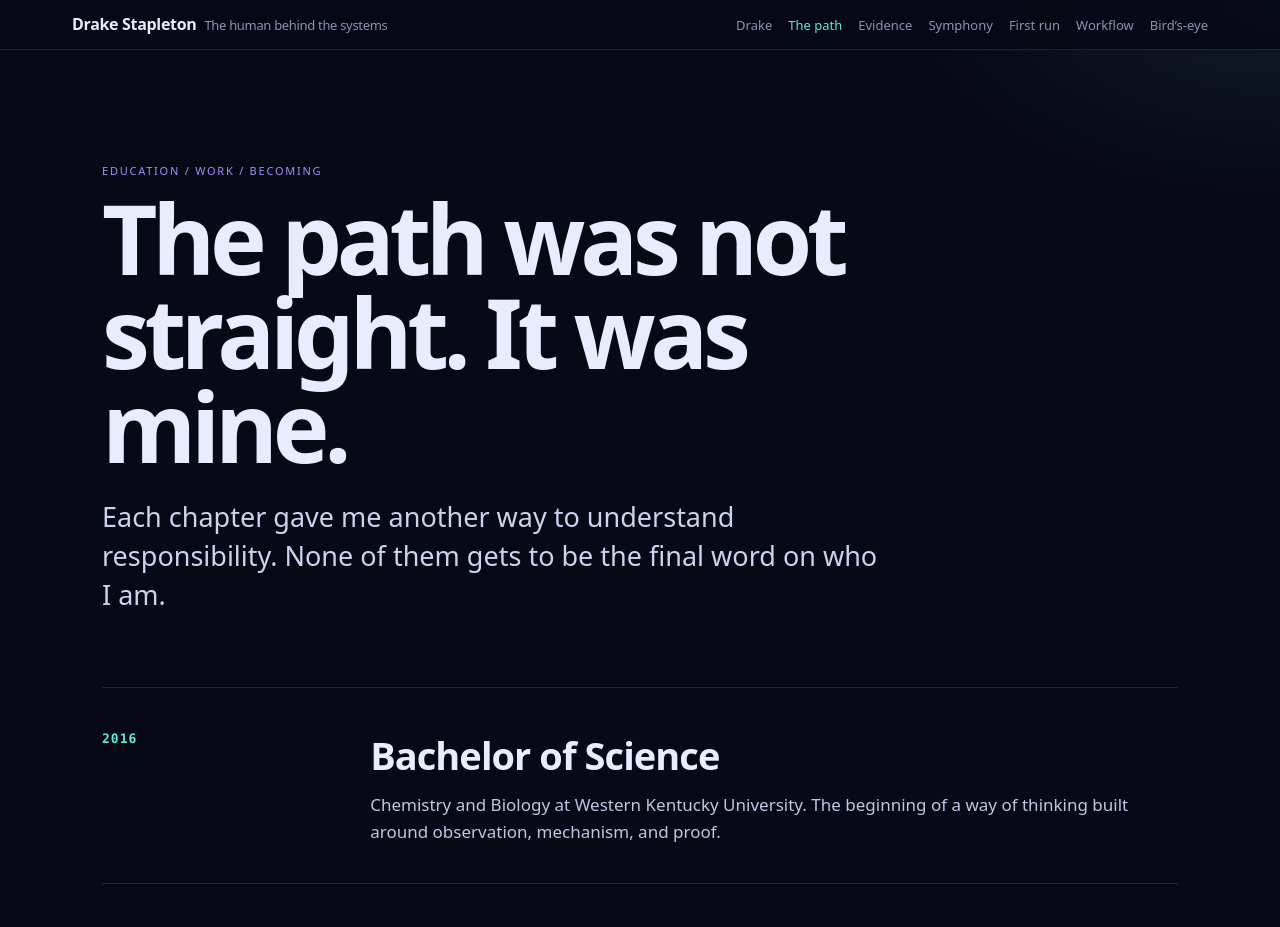
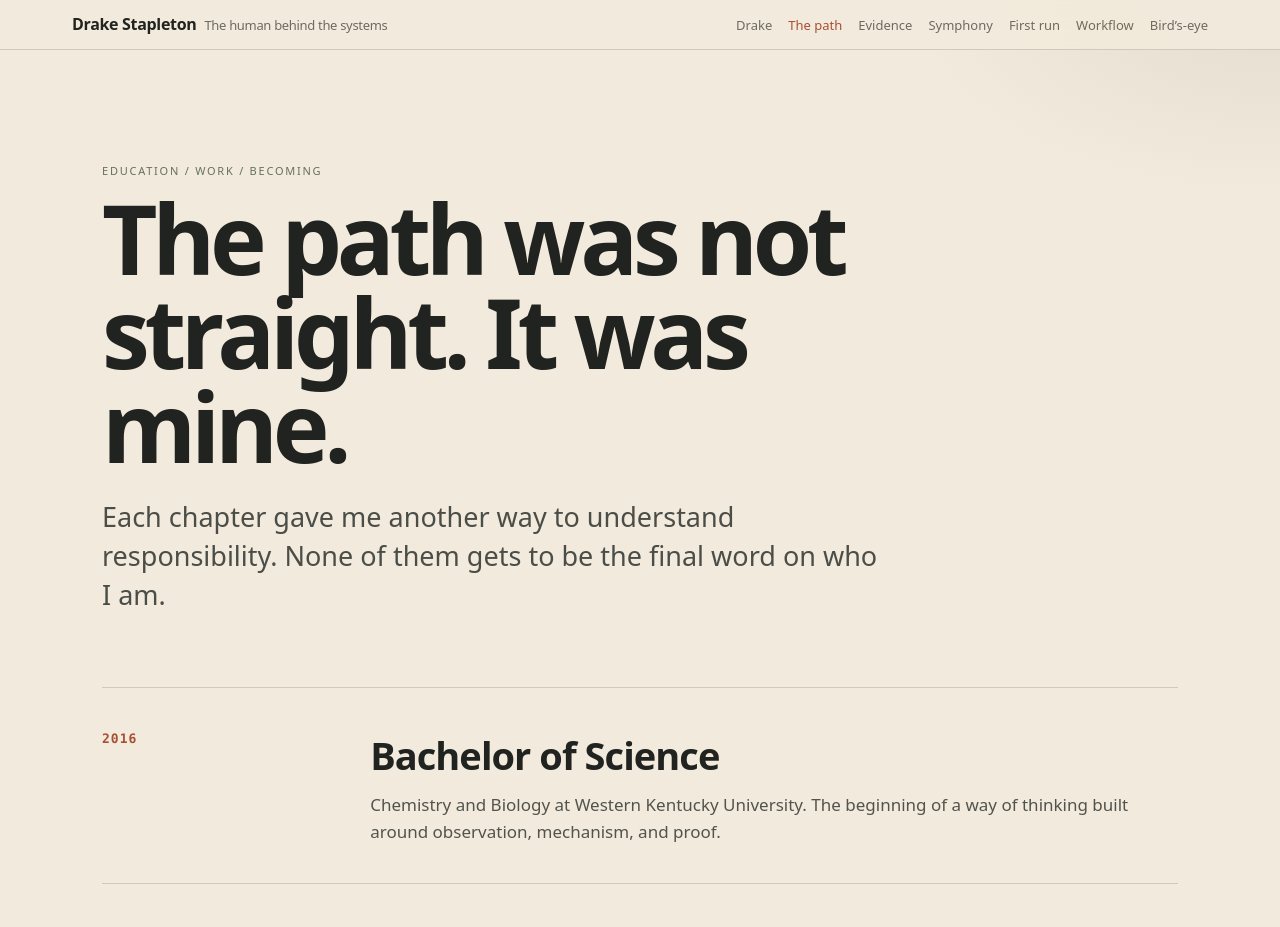
Before and after one commit to dhgmonkey/drakestapleton.com, a React (Vite) app: page /path in a window 1280 px wide. Shown: the top 927 px of the page. Built offline with nearby package versions, Linux system fonts and the light colour scheme.

Commit message:
Give the human portrait a warmer editorial palette

```diff
--- a/src/styles/global.css
+++ b/src/styles/global.css
@@ -1,15 +1,15 @@
 :root {
-  --bg: #070916;
-  --bg2: #0c1024;
-  --ink: #e8ecff;
-  --muted: #8b93b8;
-  --line: rgba(140, 160, 255, 0.16);
-  --cyan: #5eead4;
-  --violet: #a78bfa;
-  --amber: #fbbf24;
-  --rose: #fb7185;
-  --live: #34d399;
-  --card: rgba(16, 20, 42, 0.94);
+  --bg: #f2eadc;
+  --bg2: #e9decd;
+  --ink: #20231f;
+  --muted: #6f6a60;
+  --line: rgba(63, 54, 43, 0.18);
+  --cyan: #a84f34;
+  --violet: #66715d;
+  --amber: #a7762f;
+  --rose: #99594c;
+  --live: #657b61;
+  --card: rgba(247, 241, 231, 0.88);
   --max: 1040px;
   --wide: 1180px;
 }
@@ -19,8 +19,8 @@ html, body, #root { min-height: 100%; }
 html, body {
   margin: 0;
   background:
-    radial-gradient(1100px 560px at 8% -12%, rgba(167, 139, 250, 0.18), transparent 52%),
-    radial-gradient(800px 420px at 100% 0%, rgba(94, 234, 212, 0.08), transparent 46%),
+    radial-gradient(1100px 560px at 8% -12%, rgba(168, 79, 52, 0.11), transparent 52%),
+    radial-gradient(800px 420px at 100% 0%, rgba(102, 113, 93, 0.1), transparent 46%),
     var(--bg);
   color: var(--ink);
   font: 16px/1.55 ui-sans-serif, system-ui, -apple-system, Segoe UI, sans-serif;
@@ -35,7 +35,7 @@ code { font-family: ui-monospace, SFMono-Regular, Menlo, Consolas, monospace; fo
 .site-nav {
   position: sticky; top: 0; z-index: 40;
   backdrop-filter: blur(16px);
-  background: rgba(7, 9, 22, 0.86);
+  background: rgba(242, 234, 220, 0.9);
   border-bottom: 1px solid var(--line);
 }
 .site-nav-inner {
@@ -58,13 +58,13 @@ code { font-family: ui-monospace, SFMono-Regular, Menlo, Consolas, monospace; fo
 .kicker { letter-spacing: 0.16em; text-transform: uppercase; font-size: 11px; color: var(--violet); margin: 0 0 8px; }
 h1 { font-size: 36px; letter-spacing: -0.03em; margin: 6px 0 8px; font-weight: 670; }
 h1 em { font-style: normal; color: var(--cyan); }
-.lede { font-size: 18px; color: #c9d0ee; margin: 0 0 14px; max-width: 760px; }
+.lede { font-size: 18px; color: #4f514c; margin: 0 0 14px; max-width: 760px; }
 .law { border-left: 3px solid var(--cyan); padding: 2px 0 2px 14px; margin: 0 0 18px; font-size: 15px; }
 h2.sec { font-size: 12px; letter-spacing: 0.14em; text-transform: uppercase; color: var(--violet); margin: 40px 0 12px; }
 
 .chips { display: flex; flex-wrap: wrap; gap: 8px; }
 .chip { border: 1px solid var(--line); background: var(--bg2); border-radius: 999px; padding: 5px 11px; font-size: 12px; color: var(--muted); }
-.chip.live { color: var(--cyan); border-color: rgba(94, 234, 212, 0.35); }
+.chip.live { color: var(--cyan); border-color: rgba(168, 79, 52, 0.38); }
 
 .metrics { display: grid; grid-template-columns: repeat(4, 1fr); gap: 10px; margin: 26px 0 8px; }
 .metric { background: var(--card); border: 1px solid var(--line); border-radius: 14px; padding: 14px; }
@@ -79,14 +79,14 @@ h2.sec { font-size: 12px; letter-spacing: 0.14em; text-transform: uppercase; col
   background: var(--card); border: 1px solid var(--line); border-radius: 16px;
   padding: 18px 18px 14px;
 }
-.arch .box { padding: 10px; min-height: 92px; border-radius: 12px; background: #10152c; }
+.arch .box { padding: 10px; min-height: 92px; border-radius: 12px; background: #e5d8c5; }
 .arch .box strong { display: block; font-size: 13px; margin-bottom: 4px; }
 .arch .box span { display: block; color: var(--muted); font-size: 12px; line-height: 1.4; }
 .card h3, .case h3 { margin: 0 0 6px; font-size: 17px; }
 .meta { color: var(--muted); font-size: 12px; margin: 0 0 8px; }
-.case p, .card p { margin: 0 0 8px; color: #d5dbf5; font-size: 14.5px; }
+.case p, .card p { margin: 0 0 8px; color: #454740; font-size: 14.5px; }
 .case { margin: 0 0 12px; }
-ul.tight { margin: 0; padding-left: 18px; color: #c9d0ee; font-size: 14px; }
+ul.tight { margin: 0; padding-left: 18px; color: #4f514c; font-size: 14px; }
 ul.tight li { margin: 0 0 4px; }
 
 table { width: 100%; border-collapse: collapse; font-size: 13px; }
@@ -102,8 +102,8 @@ blockquote.invoke {
   border: 1px solid var(--line);
   border-left: 3px solid var(--violet);
   border-radius: 0 14px 14px 0;
-  background: rgba(16, 20, 42, 0.8);
-  color: #d5dbf5;
+  background: rgba(247, 241, 231, 0.8);
+  color: #454740;
   font-size: 15px;
 }
 blockquote.invoke cite { display: block; margin-top: 10px; color: var(--muted); font-style: normal; font-size: 12px; }
@@ -113,7 +113,7 @@ blockquote.invoke cite { display: block; margin-top: 10px; color: var(--muted);
   min-height: 78vh;
   border: 1px solid var(--line);
   border-radius: 16px;
-  background: #070916;
+  background: #f2eadc;
 }
 
 .roster { display: grid; gap: 10px; }
@@ -121,12 +121,12 @@ blockquote.invoke cite { display: block; margin-top: 10px; color: var(--muted);
 .kind { font-size: 11px; letter-spacing: 0.08em; text-transform: uppercase; color: var(--cyan); }
 
 .citebox {
-  background: #10152c;
-  border: 1px dashed rgba(94, 234, 212, 0.35);
+  background: #e5d8c5;
+  border: 1px dashed rgba(168, 79, 52, 0.38);
   border-radius: 14px;
   padding: 14px 16px;
   font-size: 13px;
-  color: #c9d0ee;
+  color: #4f514c;
 }
 
 .chart { width: 100%; height: 220px; display: block; }
@@ -137,23 +137,25 @@ blockquote.invoke cite { display: block; margin-top: 10px; color: var(--muted);
 .portrait-hero { min-height: 70vh; display: flex; flex-direction: column; justify-content: center; padding: 68px 0 82px; }
 .portrait-hero h1, .path-header h1 { max-width: 880px; font-size: clamp(48px, 8vw, 96px); line-height: 0.98; letter-spacing: -0.055em; }
 .portrait-hero h1 em { color: var(--cyan); }
-.portrait-deck { max-width: 780px; margin: 24px 0 0; color: #cbd3ef; font-size: clamp(19px, 2.2vw, 27px); line-height: 1.45; }
+.portrait-deck { max-width: 780px; margin: 24px 0 0; color: #4b4e48; font-size: clamp(19px, 2.2vw, 27px); line-height: 1.45; }
 .portrait-actions { display: flex; flex-wrap: wrap; gap: 10px; margin-top: 30px; }
-.portrait-link { display: inline-flex; align-items: center; min-height: 44px; padding: 10px 16px; border: 1px solid rgba(94, 234, 212, 0.5); border-radius: 999px; color: #07100f; background: var(--cyan); font-size: 13px; font-weight: 700; }
-.portrait-link:hover { color: #07100f; text-decoration: none; transform: translateY(-1px); }
+.portrait-link { display: inline-flex; align-items: center; min-height: 44px; padding: 10px 16px; border: 1px solid rgba(168, 79, 52, 0.5); border-radius: 999px; color: #fff8ee; background: var(--cyan); font-size: 13px; font-weight: 700; }
+.portrait-link:hover { color: #fff8ee; text-decoration: none; transform: translateY(-1px); }
 .portrait-link.quiet { color: var(--cyan); background: transparent; }
 .portrait-link.quiet:hover { color: var(--cyan); }
 .portrait-inline-link { display: inline-block; margin-top: 12px; color: var(--cyan); font-size: 14px; font-weight: 700; }
 .portrait-index { margin: 0 0 14px; color: var(--violet); font-size: 11px; font-weight: 700; letter-spacing: 0.16em; text-transform: uppercase; }
 .portrait-statement { display: grid; grid-template-columns: minmax(160px, 0.32fr) minmax(0, 1fr); gap: 46px; padding: 74px 0; border-top: 1px solid var(--line); }
 .portrait-statement h2, .portrait-card h2, .portrait-closing h2, .path-resistance h2 { margin: 0 0 20px; font-size: clamp(30px, 4.8vw, 57px); line-height: 1.05; letter-spacing: -0.04em; }
-.portrait-statement > div > p, .portrait-card > p, .portrait-closing > p, .path-resistance p { max-width: 760px; color: #cbd3ef; font-size: 18px; line-height: 1.65; }
+.portrait-statement > div > p, .portrait-card > p, .portrait-closing > p, .path-resistance p { max-width: 760px; color: #484a44; font-size: 18px; line-height: 1.65; }
 .portrait-grid { display: grid; grid-template-columns: 1fr 1fr; gap: 16px; padding: 16px 0 78px; }
-.portrait-card { min-height: 460px; padding: 38px; border: 1px solid var(--line); border-radius: 24px; background: linear-gradient(145deg, rgba(16, 21, 44, 0.98), rgba(10, 13, 29, 0.98)); }
-.portrait-card.resistance { border-color: rgba(94, 234, 212, 0.28); }
+.portrait-card { min-height: 460px; padding: 38px; border: 1px solid var(--line); border-radius: 24px; background: linear-gradient(145deg, rgba(249, 244, 235, 0.96), rgba(229, 216, 197, 0.84)); }
+.portrait-card.resistance { border-color: rgba(168, 79, 52, 0.3); }
 .portrait-card blockquote { margin: 34px 0; padding: 0 0 0 20px; border-left: 3px solid var(--cyan); color: var(--ink); font: 600 clamp(22px, 3vw, 34px)/1.3 ui-serif, Georgia, serif; }
-.portrait-statement.father { position: relative; margin: 0 -28px; padding: 82px 28px; border-radius: 28px; background: radial-gradient(650px 400px at 12% 20%, rgba(167, 139, 250, 0.16), transparent 70%), #0b0e1f; }
-.portrait-closing { margin: 18px 0 0; padding: 84px 8%; border: 1px solid rgba(94, 234, 212, 0.25); border-radius: 28px; background: linear-gradient(135deg, rgba(94, 234, 212, 0.08), rgba(167, 139, 250, 0.1)); text-align: center; }
+.portrait-statement.father { position: relative; margin: 0 -28px; padding: 82px 28px; border-radius: 28px; background: radial-gradient(650px 400px at 12% 20%, rgba(181, 133, 73, 0.2), transparent 70%), #293029; }
+.portrait-statement.father h2, .portrait-statement.father > div > p { color: #f4ecdf; }
+.portrait-statement.father .portrait-index { color: #d5b37b; }
+.portrait-closing { margin: 18px 0 0; padding: 84px 8%; border: 1px solid rgba(168, 79, 52, 0.25); border-radius: 28px; background: linear-gradient(135deg, rgba(168, 79, 52, 0.09), rgba(102, 113, 93, 0.11)); text-align: center; }
 .portrait-closing > p { margin-left: auto; margin-right: auto; }
 .portrait-closing .portrait-link { margin-top: 14px; }
 .portrait-closing.compact { margin-top: 84px; }
@@ -166,13 +168,13 @@ blockquote.invoke cite { display: block; margin-top: 10px; color: var(--muted);
 .path-chapter { display: grid; grid-template-columns: minmax(150px, 0.28fr) minmax(0, 1fr); gap: 42px; padding: 38px 0; border-bottom: 1px solid var(--line); }
 .path-years { margin: 4px 0 0; color: var(--cyan); font: 650 13px/1.4 ui-monospace, SFMono-Regular, Menlo, monospace; text-transform: uppercase; letter-spacing: 0.08em; }
 .path-chapter h2 { margin: 0 0 8px; font-size: clamp(24px, 3vw, 38px); letter-spacing: -0.025em; }
-.path-chapter div p { max-width: 760px; margin: 0; color: #bfc7e4; font-size: 17px; }
-.path-resistance { margin-top: 84px; padding: 58px; border-left: 3px solid var(--cyan); background: rgba(16, 20, 42, 0.78); }
+.path-chapter div p { max-width: 760px; margin: 0; color: #52534d; font-size: 17px; }
+.path-resistance { margin-top: 84px; padding: 58px; border-left: 3px solid var(--cyan); background: rgba(229, 216, 197, 0.72); }
 .path-resistance-grid { display: grid; grid-template-columns: 1fr 1fr; gap: 32px; }
 
-.audit-status { display: grid; grid-template-columns: 0.9fr 1.1fr; gap: 44px; padding: 42px; border: 1px solid rgba(251, 191, 36, 0.3); border-radius: 24px; background: rgba(251, 191, 36, 0.055); }
+.audit-status { display: grid; grid-template-columns: 0.9fr 1.1fr; gap: 44px; padding: 42px; border: 1px solid rgba(167, 118, 47, 0.35); border-radius: 24px; background: rgba(167, 118, 47, 0.07); }
 .audit-status h2 { margin: 0; font-size: clamp(28px, 4vw, 50px); line-height: 1.05; letter-spacing: -0.04em; }
-.audit-status > p { margin: 0; color: #cbd3ef; font-size: 18px; line-height: 1.65; }
+.audit-status > p { margin: 0; color: #484a44; font-size: 18px; line-height: 1.65; }
 .audit-metrics { display: grid; grid-template-columns: repeat(4, 1fr); gap: 12px; margin: 18px 0 88px; }
 .audit-metric { min-height: 150px; padding: 24px; border: 1px solid var(--line); border-radius: 18px; background: var(--card); }
 .audit-metric strong { display: block; margin-bottom: 14px; color: var(--cyan); font-size: 43px; line-height: 1; letter-spacing: -0.05em; }
@@ -182,15 +184,15 @@ blockquote.invoke cite { display: block; margin-top: 10px; color: var(--muted);
 .evidence-class-grid { display: grid; grid-template-columns: 1fr 1fr; gap: 14px; }
 .evidence-class { padding: 28px; border: 1px solid var(--line); border-radius: 20px; background: var(--card); }
 .evidence-class h3, .finding h3 { margin: 6px 0 10px; font-size: 21px; }
-.evidence-class p, .finding p { margin: 0; color: #bfc7e4; }
+.evidence-class p, .finding p { margin: 0; color: #52534d; }
 .evidence-status { color: var(--violet) !important; font-size: 11px !important; font-weight: 750; letter-spacing: 0.12em; text-transform: uppercase; }
 .finding-list { border-top: 1px solid var(--line); }
 .finding { display: grid; grid-template-columns: 80px 1fr; gap: 24px; padding: 30px 0; border-bottom: 1px solid var(--line); }
 .finding > span { color: var(--cyan); font: 650 13px/1.4 ui-monospace, SFMono-Regular, Menlo, monospace; }
 .finding h3 { margin-top: 0; font-size: clamp(21px, 2.8vw, 33px); letter-spacing: -0.025em; }
 .finding p { max-width: 780px; font-size: 16px; line-height: 1.65; }
-.audit-gaps { margin-top: 18px; padding: 56px; border: 1px solid rgba(251, 191, 36, 0.24); border-radius: 24px; background: rgba(16, 20, 42, 0.72); }
-.audit-gaps ul { margin: 0; padding-left: 22px; color: #cbd3ef; }
+.audit-gaps { margin-top: 18px; padding: 56px; border: 1px solid rgba(167, 118, 47, 0.28); border-radius: 24px; background: rgba(233, 222, 205, 0.72); }
+.audit-gaps ul { margin: 0; padding-left: 22px; color: #484a44; }
 .audit-gaps li { margin: 0 0 14px; padding-left: 8px; font-size: 17px; line-height: 1.6; }
 
 @media (max-width: 800px) {
```
